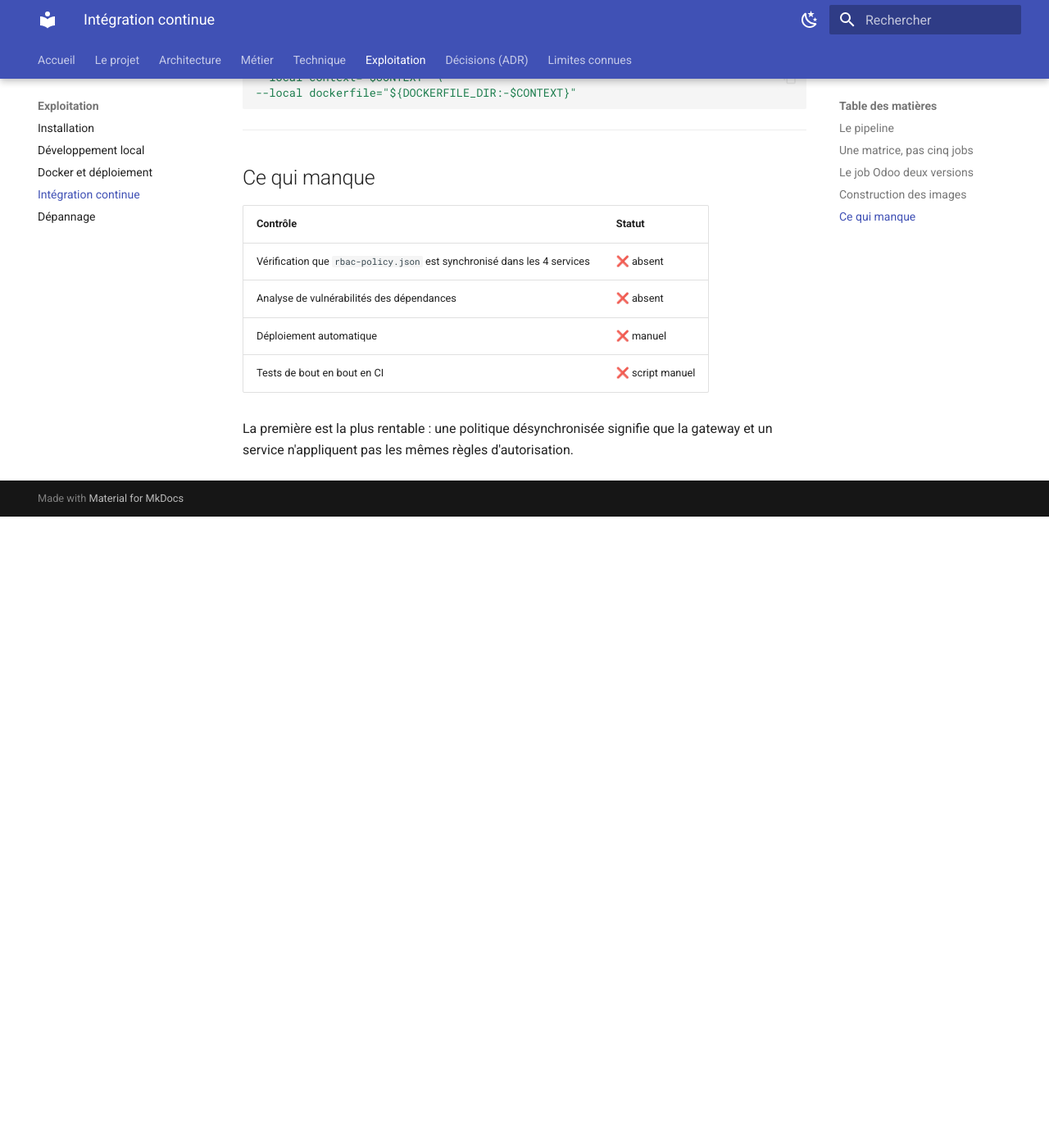
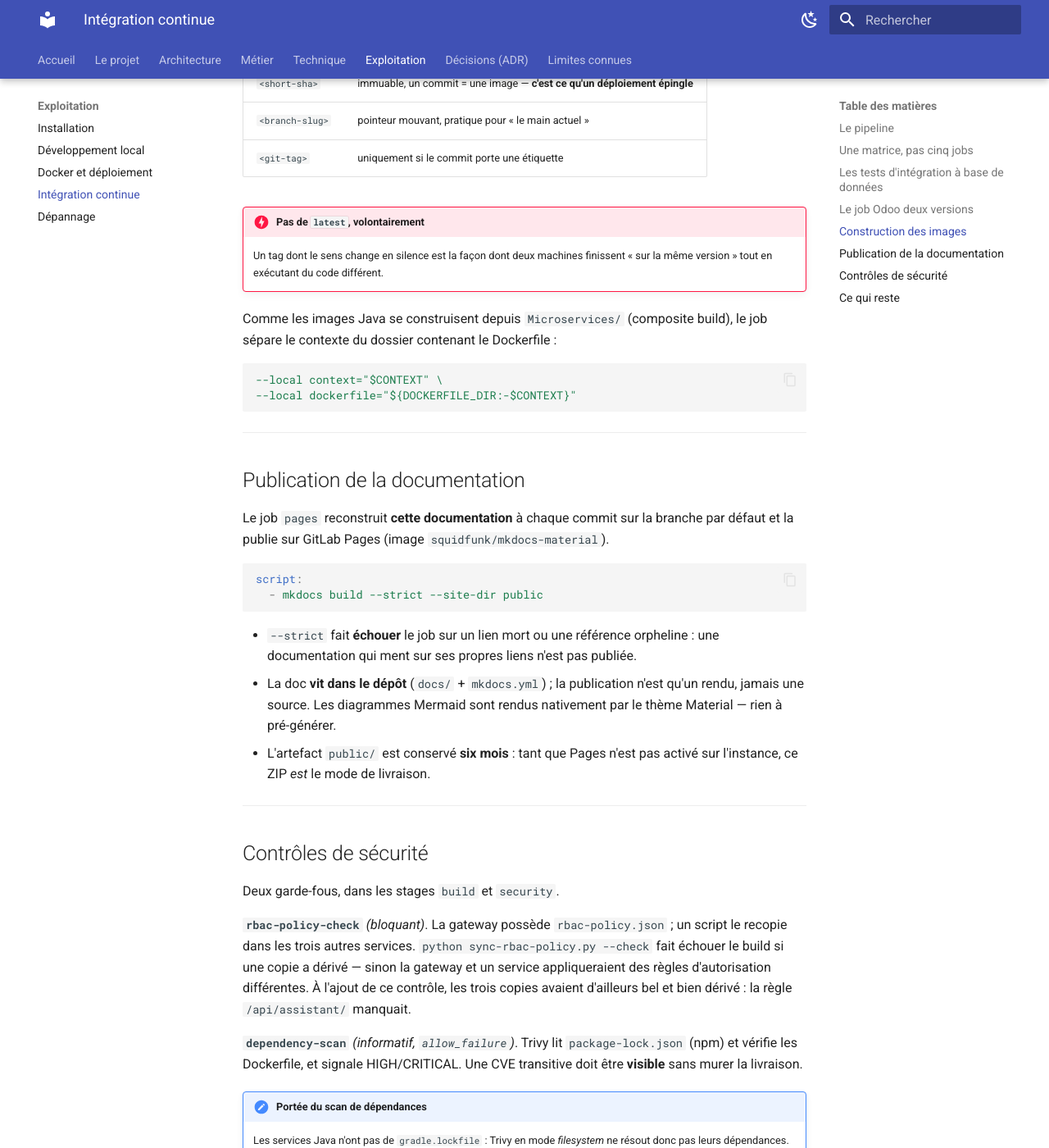
Before and after one commit to Moaziz667/asm-track, an MkDocs documentation site: the page built from docs/exploitation/ci-cd.md, in a window 1280 px wide and 1400 px high, scrolled down 2967 px. Shown: the whole window at 82% size. Built offline with MkDocs 1.6.1 and Material for MkDocs 9.7.7, drawn with Linux system fonts in a browser that asks for light colours; before the commit the page ends 3597 px from its top, so only the background shows below that; some of the changed text lies outside the part shown.

Commit message:
ci: verifier que la politique RBAC recopiee ne derive pas, et scanner les dependances
La gateway detient rbac-policy.json et un script le recopie verbatim dans les trois
autres services. Rien ne verifiait que les copies concordent, alors qu une copie
desynchronisee signifie que la gateway et le service n appliquent pas les memes
regles d autorisation — une divergence qui ne se voit sur aucun ecran et
n apparaitrait qu au moment ou quelqu un accede a ce qu il ne devrait pas.

sync-rbac-policy.py --check n ecrit rien et sort 1 sur derive ; le job echoue donc
avant la fusion plutot qu apres le deploiement.

Un scan de vulnerabilites des dependances est ajoute en parallele, volontairement
non bloquant : une CVE transitive doit etre visible sans interrompre la livraison.
Les services Java n ont pas de gradle.lockfile, leur scan se fait au niveau image —
la limite est notee dans la documentation plutot que passee sous silence.

````diff
--- a/docs/exploitation/ci-cd.md
+++ b/docs/exploitation/ci-cd.md
@@ -5,24 +5,31 @@
 ```mermaid
 flowchart LR
     subgraph S1["build"]
-        A["build-backend ×5"]
+        A["build-backend ×6"]
         B["typecheck-admin"]
         C["lint-admin"]
+        R["rbac-policy-check"]
     end
     subgraph S2["unit-test"]
-        D["unit-test-backend ×5"]
+        D["unit-test-backend ×6"]
         E["test-admin"]
+    end
+    subgraph SS["security"]
+        V["dependency-scan (Trivy)<br/>informatif"]
     end
     subgraph S3["integration-test"]
         F["delivery + PostgreSQL"]
+        I["assistant + pgvector"]
         G["erp-adapter + Odoo 16 & 19<br/>(conditionnel)"]
     end
     subgraph S4["package"]
-        H["package-images ×6"]
+        H["package-images ×7"]
+        P["pages — doc MkDocs"]
     end
-    S1 --> S2 --> S3 --> S4
+    S1 --> S2 --> SS --> S3 --> S4
 
     style G stroke-dasharray: 5
+    style V stroke-dasharray: 5
     style S4 fill:#e8f5e9,stroke:#2e7d32
 ```
 
@@ -42,12 +49,28 @@ le code ne compile pas.
 
 .all-services: &all-services
   matrix:
-    - SERVICE: [ApiGateway, AppBackend, DeliveryMicroservice, DriverService, ErpAdapterService]
+    - SERVICE: [ApiGateway, AppBackend, DeliveryMicroservice, DriverService, ErpAdapterService, AssistantService]
 ```
 
 !!! tip "Pourquoi c'est important"
     Cinq définitions de job quasi identiques ont déjà signifié que **trois services étaient
     simplement oubliés**. Une matrice ne peut pas oublier.
+
+---
+
+## Les tests d'intégration à base de données
+
+Deux jobs lancent la suite `*IT` contre une **vraie** base fournie en side-car — pas de
+Docker-in-Docker, les tests se connectent au service par le réseau du job :
+
+- **delivery** contre `postgres:16` ;
+- **assistant** contre `pgvector/pgvector:pg16` — il lui faut le type `vector` et l'opérateur de
+  distance cosinus, que le PostgreSQL standard n'a pas. Y tourne l'isolation par locataire et
+  l'autorisation ; l'évaluation de recherche en conditions réelles (`RetrievalEvalIT`) reste hors CI,
+  fermée par `RUN_LIVE_EVAL`.
+
+Chaque job attend que son side-car réponde avant de démarrer. Le connecteur ERP, lui, est un cas à
+part — détaillé ci-dessous.
 
 ---
 
@@ -118,14 +141,50 @@ contexte du dossier contenant le Dockerfile :
 
 ---
 
-## Ce qui manque
+## Publication de la documentation
+
+Le job `pages` reconstruit **cette documentation** à chaque commit sur la branche par défaut et la
+publie sur GitLab Pages (image `squidfunk/mkdocs-material`).
+
+```yaml
+script:
+  - mkdocs build --strict --site-dir public
+```
+
+- `--strict` fait **échouer** le job sur un lien mort ou une référence orpheline : une documentation
+  qui ment sur ses propres liens n'est pas publiée.
+- La doc **vit dans le dépôt** (`docs/` + `mkdocs.yml`) ; la publication n'est qu'un rendu, jamais une
+  source. Les diagrammes Mermaid sont rendus nativement par le thème Material — rien à pré-générer.
+- L'artefact `public/` est conservé **six mois** : tant que Pages n'est pas activé sur l'instance, ce
+  ZIP *est* le mode de livraison.
+
+---
+
+## Contrôles de sécurité
+
+Deux garde-fous, dans les stages `build` et `security`.
+
+**`rbac-policy-check`** *(bloquant)*. La gateway possède `rbac-policy.json` ; un script le recopie dans
+les trois autres services. `python sync-rbac-policy.py --check` fait échouer le build si une copie a
+dérivé — sinon la gateway et un service appliqueraient des règles d'autorisation différentes. À
+l'ajout de ce contrôle, les trois copies avaient d'ailleurs bel et bien dérivé : la règle
+`/api/assistant/` manquait.
+
+**`dependency-scan`** *(informatif, `allow_failure`)*. Trivy lit `package-lock.json` (npm) et vérifie
+les Dockerfile, et signale HIGH/CRITICAL. Une CVE transitive doit être **visible** sans murer la
+livraison.
+
+!!! note "Portée du scan de dépendances"
+    Les services Java n'ont pas de `gradle.lockfile` : Trivy en mode *filesystem* ne résout donc pas
+    leurs dépendances. Le scan back-end se fait naturellement sur l'**image** construite
+    (`trivy image`) — pas encore câblé, c'est le prochain raffinement.
+
+---
+
+## Ce qui reste
 
 | Contrôle | Statut |
 |---|---|
-| Vérification que `rbac-policy.json` est synchronisé dans les 4 services | ❌ absent |
-| Analyse de vulnérabilités des dépendances | ❌ absent |
-| Déploiement automatique | ❌ manuel |
+| Scan de dépendances des images Java (`trivy image`) | ❌ à câbler |
 | Tests de bout en bout en CI | ❌ script manuel |
-
-La première est la plus rentable : une politique désynchronisée signifie que la gateway et un service
-n'appliquent pas les mêmes règles d'autorisation.
+| Déploiement automatique | ⚪ hors périmètre — décision assumée (déploiement manuel, épinglé sur `<short-sha>`) |
````
Also changed, not shown: .gitlab-ci.yml (+33 -0 lines), docs/adr/002-politique-rbac-unique.md (+3 -3 lines), docs/architecture/autorisation.md (+2 -2 lines), 3 other files.
